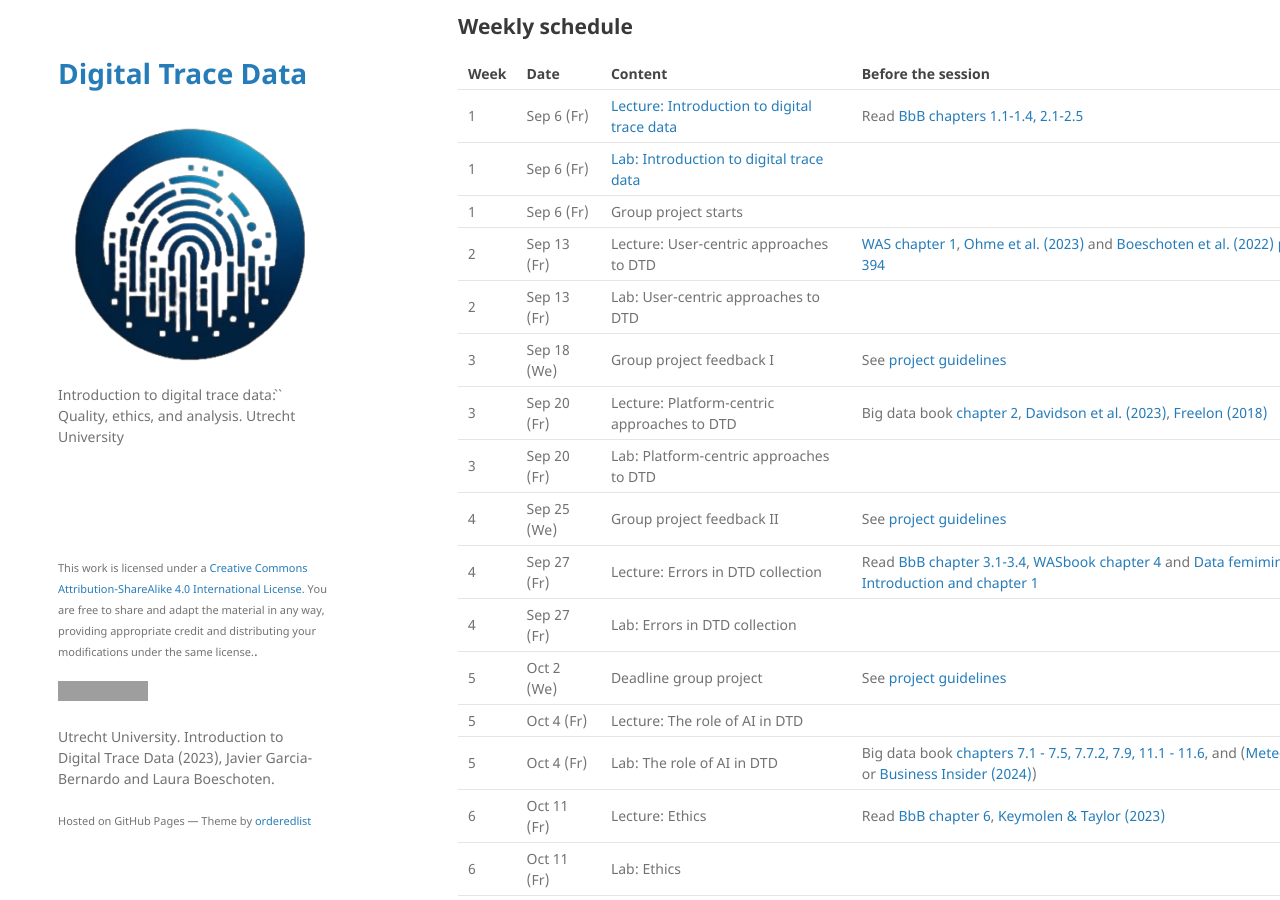
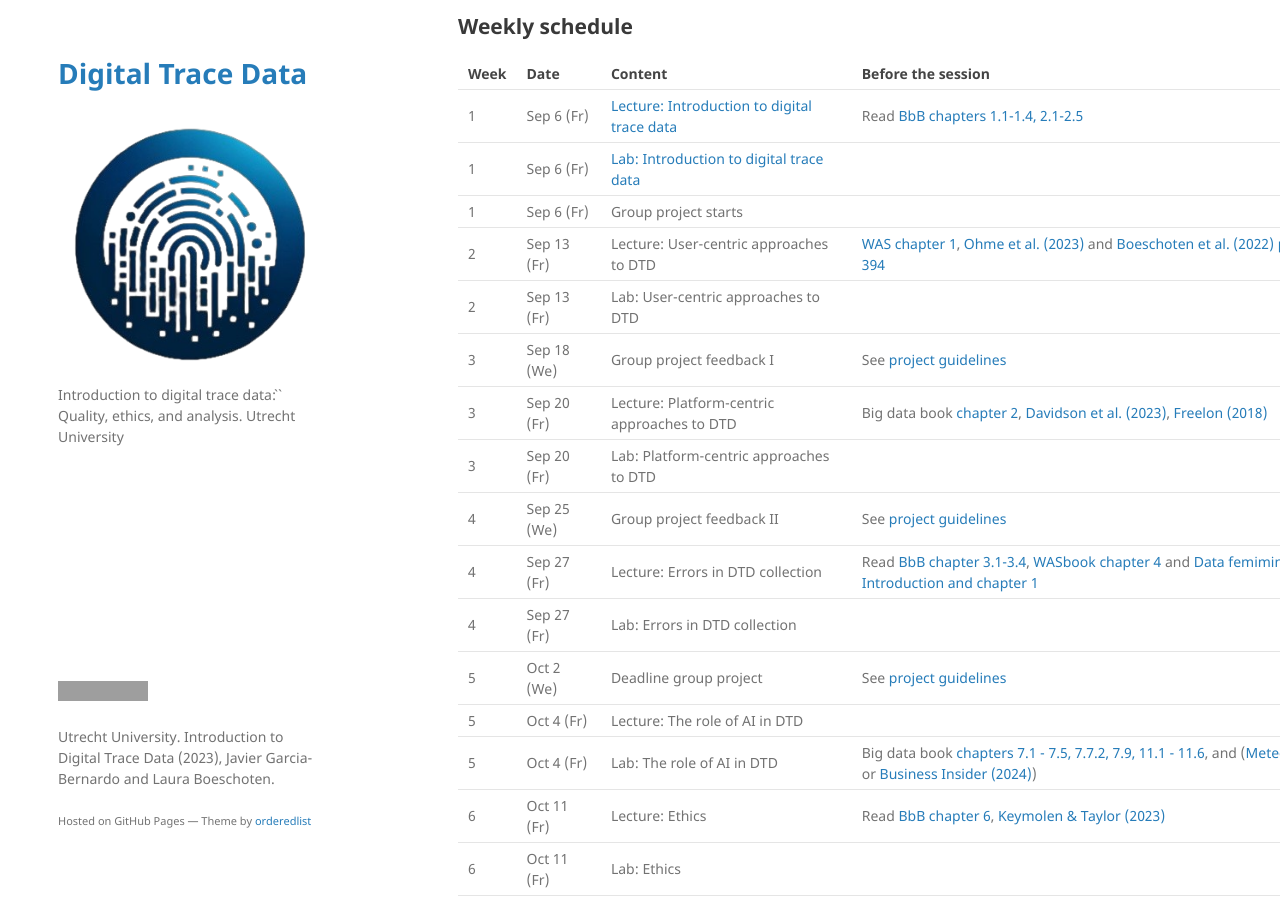
Before and after one commit to digitalTraceData/digitalTraceData.github.io, a Jekyll site: the page built from index.md, in a window 1280 px wide and 900 px high, scrolled down 303 px. Built offline with Jekyll 4.4.1, drawn with Linux system fonts in a browser that asks for light colours; our own code applies the rules of GitHub Pages for plain Markdown files; grey boxes are pictures that could not be loaded.

Commit message:
remove text to improve layout

```diff
--- a/_layouts/default.html
+++ b/_layouts/default.html
@@ -33,9 +33,7 @@
         {% if site.github.is_project_page %}
         <p>This project is maintained by <a href="{{ site.github.owner_url }}">{{ site.github.owner_name }}</a></p>
         {% endif %}
-        <p>
-          <br/><small>This work is licensed under a <a rel="license" href="http://creativecommons.org/licenses/by-sa/4.0/">Creative Commons Attribution-ShareAlike 4.0 International License</a>. You are free to share and adapt the material in any way, providing appropriate credit and distributing your modifications under the same license.</small>.
-          </p>
+
           <p>
           <a rel="license" href="http://creativecommons.org/licenses/by-sa/4.0/"><img alt="Creative Commons License" style="border-width:0" src="https://i.creativecommons.org/l/by-sa/4.0/88x31.png" /></a>
           </p>
```
